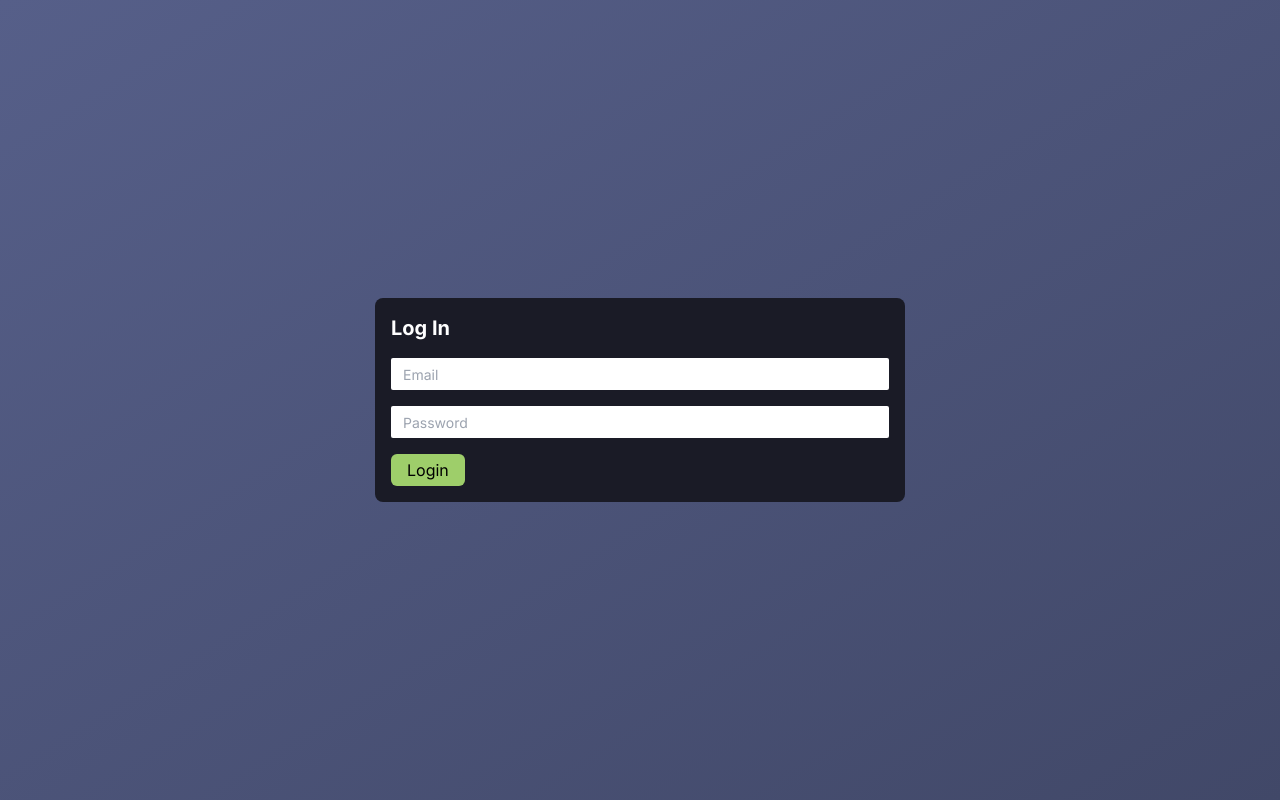
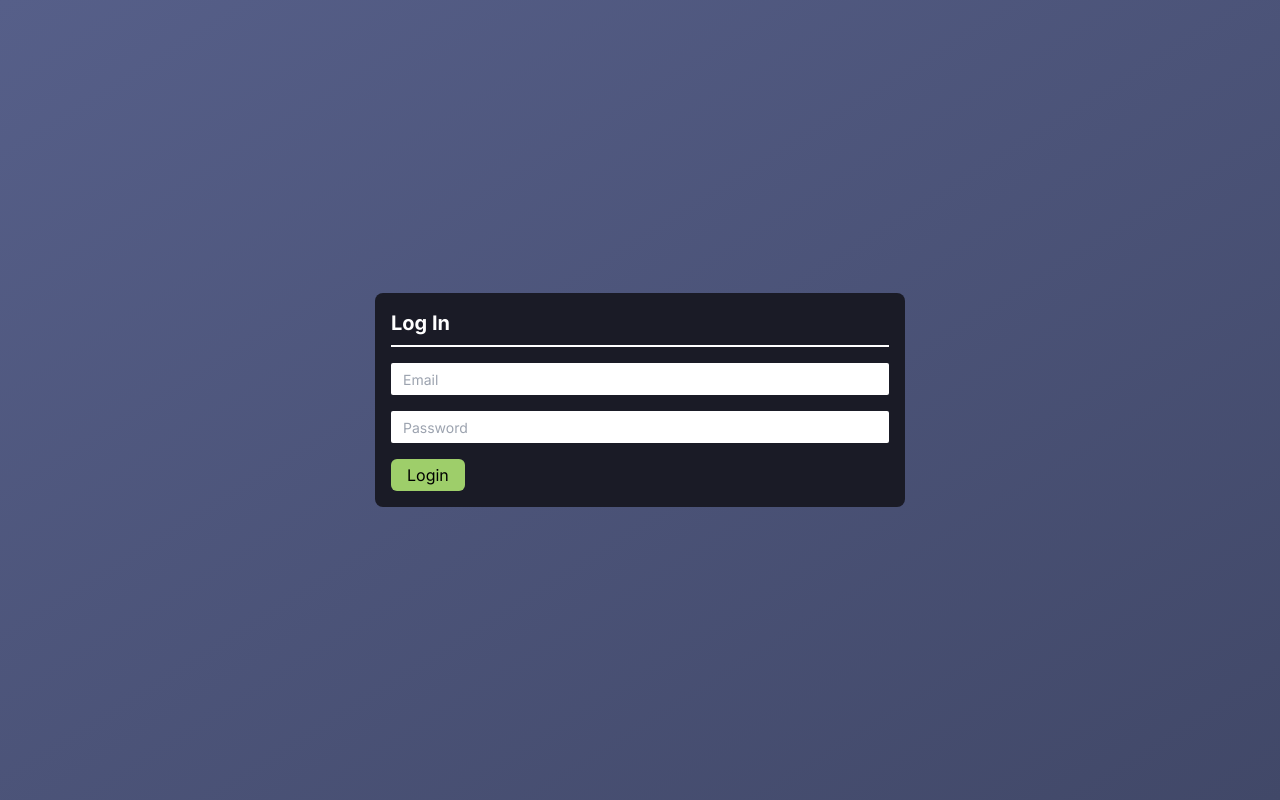
Before and after one commit to davidliaos/Hoya, a Next.js app in the folder frontend/: page /login in a window 1280 px wide. Built offline with nearby package versions, Linux system fonts and the light colour scheme.

Commit message:
everything

```diff
--- a/frontend/app/login/page.tsx
+++ b/frontend/app/login/page.tsx
@@ -16,8 +16,10 @@ export default function LoginPage() {
 
   return (
     <div className="flex flex-col items-center justify-center h-[100vh] bg-gradient-to-br from-[#565f89] to-[#414868]">
-      <div className="flex flex-col bg-[#1a1b26] p-4 rounded-lg gap-4  w-[530px]">
-        <h1 className="text-white text-xl font-bold">Log In</h1>
+      <div className="flex flex-col bg-[#1a1b26] p-4 rounded-lg gap-4 w-[530px]">
+        <h1 className="text-white text-xl font-bold border-b-2 border-b-white pb-2">
+          Log In
+        </h1>
         <input
           className="w-29 h-8 ps-3 rounded-sm text-sm"
           type="text"
```
